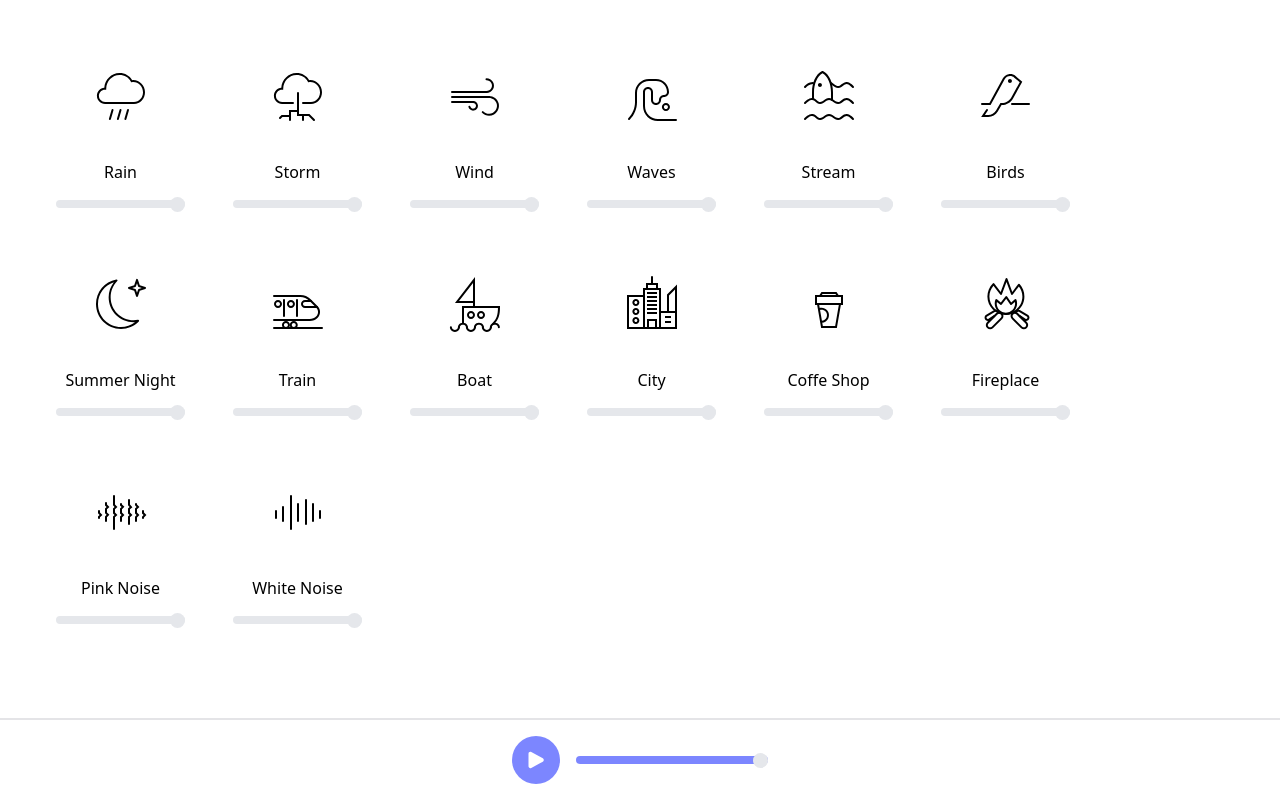
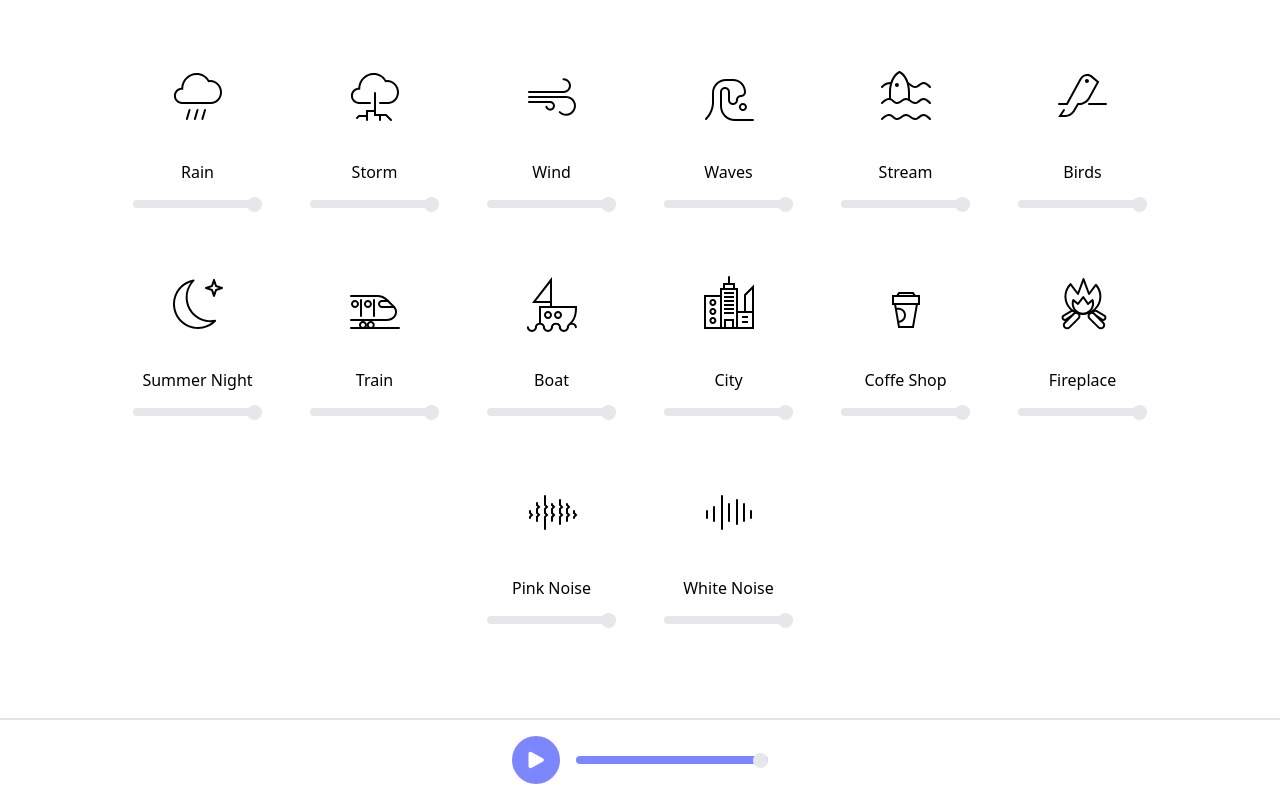
Before and after one commit to Kimbo0o/pillow, a Vue app: page / in a window 1280 px wide. Built offline with nearby package versions, Linux system fonts and the light colour scheme.

Commit message:
:bug: fix item centering

```diff
--- a/src/components/TheSoundItems.vue
+++ b/src/components/TheSoundItems.vue
@@ -1,6 +1,6 @@
 <template>
   <div class="flex justify-center items-start p-8 overflow-y-auto">
-    <div class="flex flex-wrap gap-4 max-w-300 items-start">
+    <div class="flex justify-center flex-wrap gap-4 max-w-300 items-start">
       <SoundItem
         v-for="sound of soundsStore.availableSounds"
         :key="sound.id"
```
